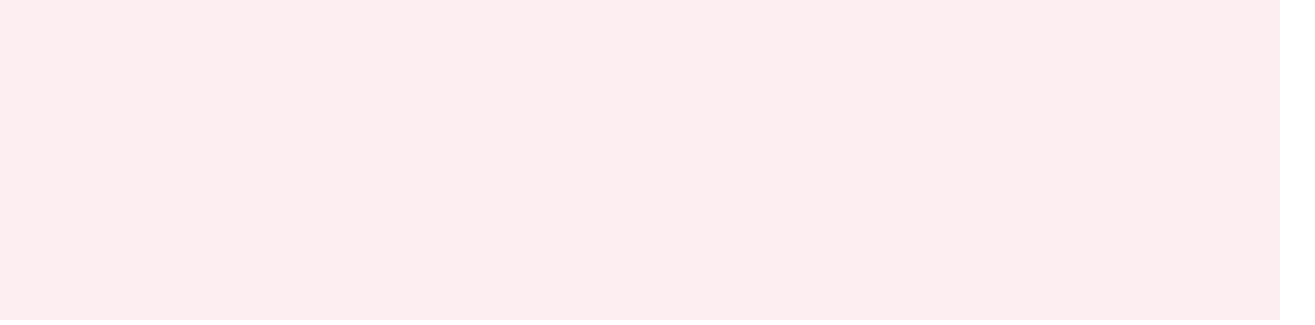
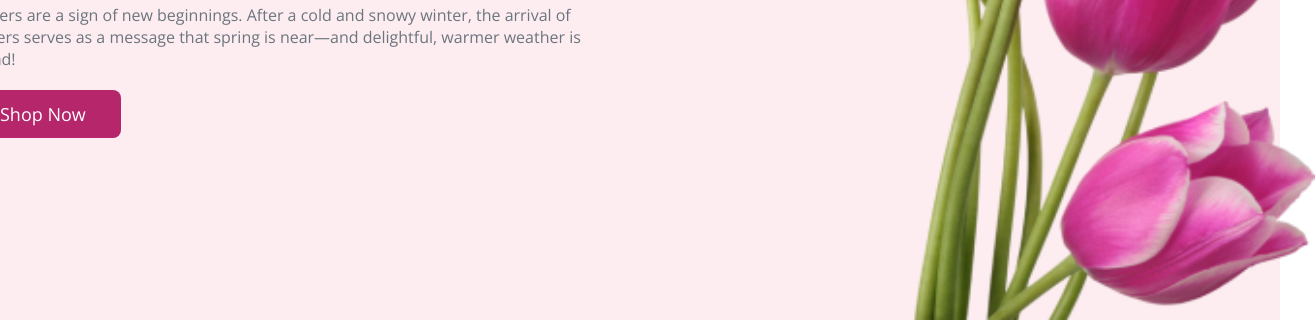
Before and after one commit to designxcel/flower-shop-website, a plain HTML site: page index.html in a window 1280 px wide. Shown: the part 530-855 px from the top of the page, 1315 px wide, since content can reach past the window. Drawn offline with nearby package versions, Linux system fonts and the light colour scheme.

Commit message:
working on

```diff
--- a/style.css
+++ b/style.css
@@ -17,8 +17,34 @@ header {
     justify-content: center;
 }
 
+/* .head-section-left{
+    text-align: center;
+} */
+
 .first-caption{
     font-size: 80px;
     color: #212529;
     width: 750px;
+    margin-bottom: 20px;
 }
+
+.first-description{
+    width:650px;
+    margin-bottom: 20px;
+    color: #6c757d;
+}
+
+.btn-primary{
+    background-color: #B5266B;
+    padding: 12px 35px;
+    border: none;
+    color: white;
+    border-radius: 8px;
+    font-size: 18px;
+}
+
+.head-section-right img{
+    height: 800px;
+    width: 600px;
+    margin-top: 50px;
+}
```
Also changed, not shown: index.html (+2 -0 lines).
